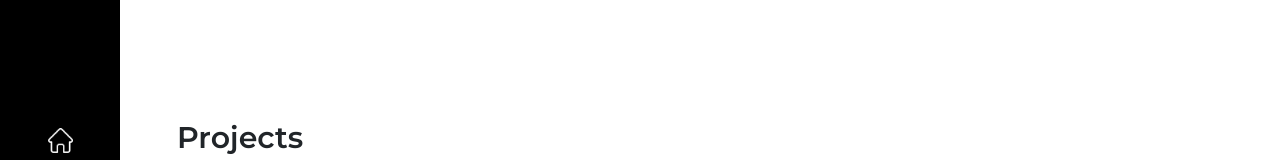
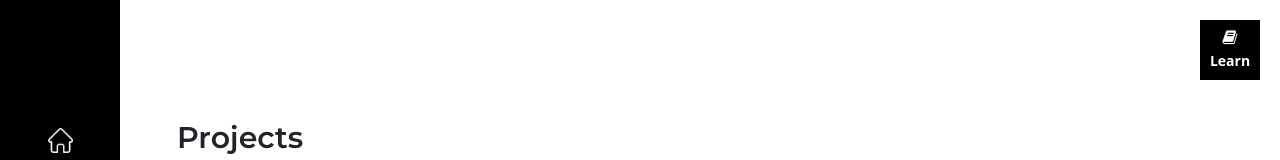
Before and after one commit to poojagarva28/myportfolio, a React (Create React App) app: page /projects in a window 1280 px wide. Shown: the top 160 px of the page. Built offline with nearby package versions, Linux system fonts and the light colour scheme.

Commit message:
learn module added

```diff
--- a/src/App.js
+++ b/src/App.js
@@ -14,6 +14,7 @@ import { useEffect } from "react";
 import React, { Route, Routes } from "react-router-dom";
 import PageNotFound from "./Pages/PageNotFound";
 import Jsprojects from "./Pages/Jsprojects";
+import Learn from "./common/Learn";
 
 function App() {
   useEffect(() => {
@@ -23,9 +24,10 @@ function App() {
   return (
     <div>
       <Nav />
+      <Learn />
       {/* <Home/>
       <About />
-      <Services/>
+      <Services/>s
       <Education/>
       <Work/>
       <Contact/> */}
```
